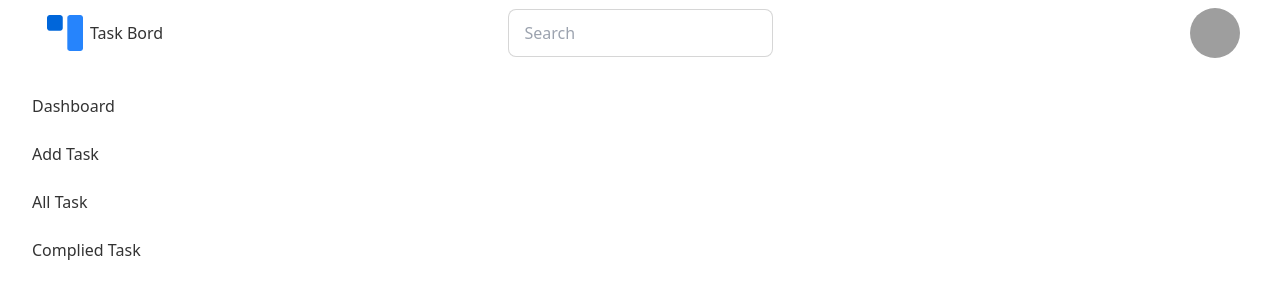
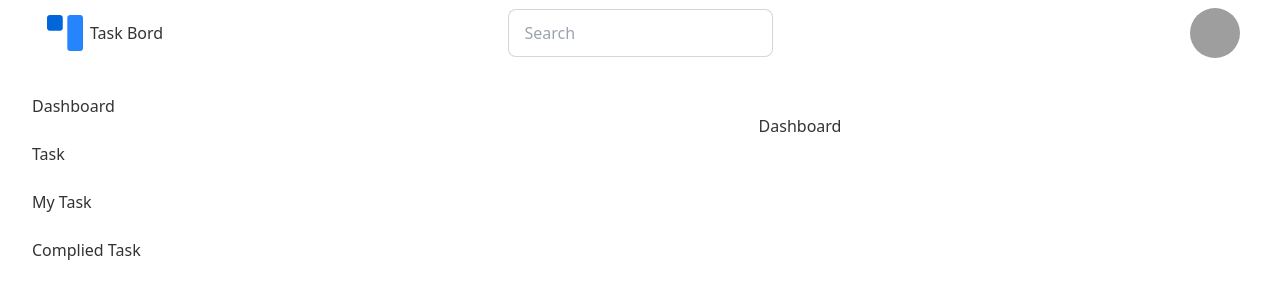
Before and after one commit to techtobit/TodoApp, a React (Create React App) app: page / in a window 1280 px wide. Shown: the top 300 px of the page. Built offline with nearby package versions, Linux system fonts and the light colour scheme; grey boxes are pictures that could not be loaded.

Commit message:
Routes , DayPiker

```diff
--- a/src/App.js
+++ b/src/App.js
@@ -1,11 +1,24 @@
+import { Route, Routes } from 'react-router-dom';
 import './App.css';
 import Home from './Components/App/Home/Home';
 import NavBar from './Components/Shared/Navigation/NavBar'
+import Dashboard from './Components/App/Dashboard/Dashboard'
+import AddTask from './Components/App/Add Tasks/AddTasks';
+import AllTasks from './Components/App/All Tasks/AllTasks';
+import Complied from './Components/App/Complied/Complied'
 function App() {
   return (
     <div className="App">
       <NavBar></NavBar>
-      <Home></Home>
+      <Routes>
+        <Route path='/' element={<Home></Home>} >
+          <Route index element={<Dashboard></Dashboard>}></Route>
+          <Route path='addTasks' element={<AddTask></AddTask>}></Route>
+          <Route path='allTasks' element={<AllTasks></AllTasks>}></Route>
+          <Route path='complied' element={<Complied></Complied>}></Route>
+        </Route>
+      </Routes>
+
     </div>
   );
 }
--- /dev/null
+++ b/src/Components/App/Add Tasks/AddTasks.js
@@ -0,0 +1,23 @@
+import React, { useState } from 'react';
+import { DayPicker } from 'react-day-picker';
+import 'react-day-picker/dist/style.css';
+
+const AddTasks = () => {
+ const [date, setDate] = useState(new Date())
+ return (
+  <div className="add-task grid lg:grid-cols-2">
+   <div className="task-date">
+    <DayPicker
+     mode='single'
+     selected={date}
+     onSelect={setDate}
+    />
+   </div>
+   <div className="task">
+
+   </div>
+  </div>
+ );
+};
+
+export default AddTasks;
--- /dev/null
+++ b/src/Components/App/All Tasks/AllTasks.js
@@ -0,0 +1,11 @@
+import React from 'react';
+
+const AllTasks = () => {
+ return (
+  <div>
+
+  </div>
+ );
+};
+
+export default AllTasks;
--- /dev/null
+++ b/src/Components/App/Complied/Complied.js
@@ -0,0 +1,11 @@
+import React from 'react';
+
+const Complied = () => {
+ return (
+  <div>
+   Complied
+  </div>
+ );
+};
+
+export default Complied;
--- /dev/null
+++ b/src/Components/App/Dashboard/Dashboard.js
@@ -0,0 +1,11 @@
+import React from 'react';
+
+const Dashboard = () => {
+ return (
+  <div>
+   Dashboard
+  </div>
+ );
+};
+
+export default Dashboard;
--- a/src/Components/App/Home/Home.js
+++ b/src/Components/App/Home/Home.js
@@ -5,9 +5,9 @@ const Home = () => {
 
   const AppMenu = <>
     <li>
-   <Link to='dashboard'>Dashboard</Link>
-   <Link to='addTask'>Add Task</Link>
-   <Link to='allTask'>All Task</Link>
+      <Link to=''>Dashboard</Link>
+      <Link to='addTasks'>Task</Link>
+      <Link to='allTasks'>My Task</Link>
       <Link to='complied'>Complied Task</Link>
     </li>
   </>
@@ -16,7 +16,7 @@ const Home = () => {
     <div>
       <div class="drawer drawer-mobile">
         <input id="my-drawer-2" type="checkbox" class="drawer-toggle" />
-    <div class="drawer-content flex flex-col items-center justify-center">
+        <div class="drawer-content flex flex-col items-center lg:py-12 md:py-12 py-5">
           <Outlet></Outlet>
         </div>
         <div class="drawer-side">
```
Lines whose indentation alone changed are shown as unchanged.
